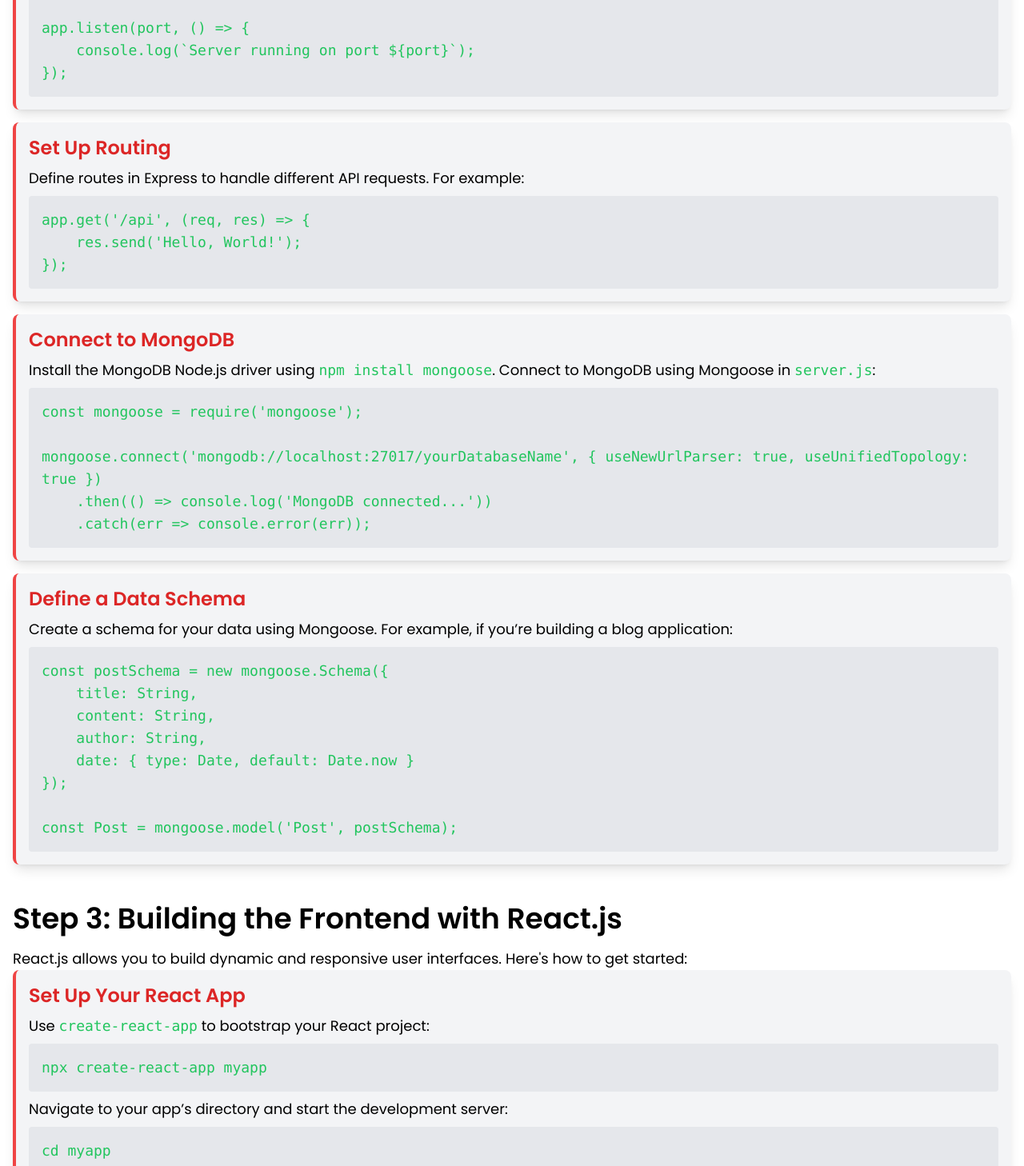
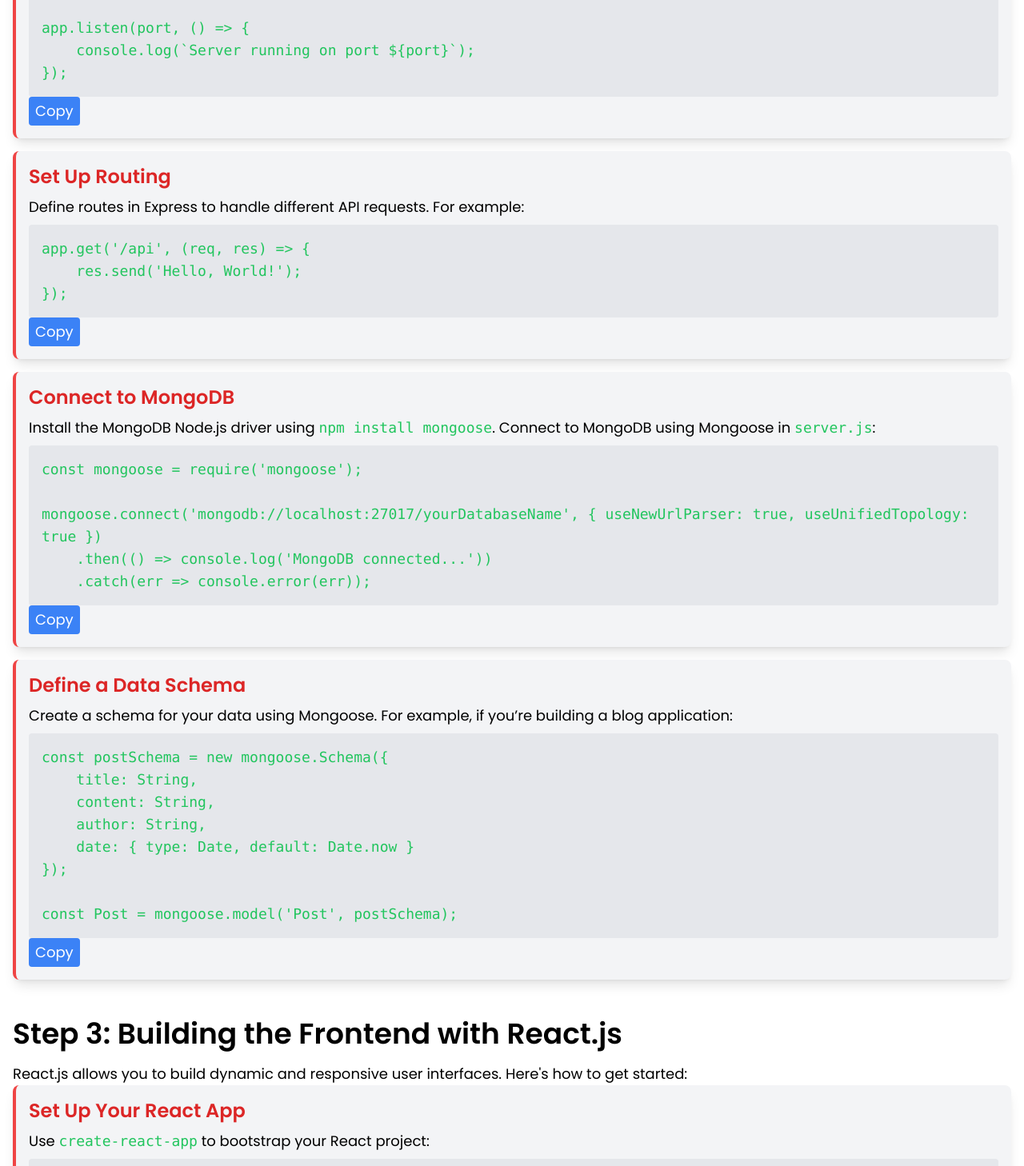
Before and after one commit to HamdanRaza309/Portfolio, a React (Create React App) app: page /ScalableWebApp in a window 1280 px wide. Shown: the part 2460-3918 px from the top of the page at 80% size. Built offline with nearby package versions, Linux system fonts and the light colour scheme.

Commit message:
Add copy text button to blog entries

```diff
--- /dev/null
+++ b/src/components/CopyButton.js
@@ -0,0 +1,24 @@
+import React, { useState } from 'react';
+
+const CopyButton = ({ text }) => {
+    const [copied, setCopied] = useState(false);
+
+    const handleCopy = () => {
+        navigator.clipboard.writeText(text).then(() => {
+            setCopied(true);
+            setTimeout(() => setCopied(false), 2000);
+        });
+    };
+
+    return (
+        <button
+            onClick={handleCopy}
+            className={`bg-blue-500 text-white px-2 py-1 rounded ${copied ? 'bg-green-500' : 'bg-blue-500'
+                }`}
+        >
+            {copied ? 'Copied!' : 'Copy'}
+        </button>
+    );
+};
+
+export default CopyButton;
--- a/src/components/IntroToTailwindCSS.js
+++ b/src/components/IntroToTailwindCSS.js
@@ -1,5 +1,6 @@
 import React, { useEffect } from 'react';
 import Img from '../assets/images/blog4.jpg'
+import CopyButton from './CopyButton';
 
 const IntroToTailwindCSS = () => {
 
@@ -53,6 +54,8 @@
                             {`npm install tailwindcss
 npx tailwindcss init`}
                         </pre>
+                        <CopyButton text={`npm install tailwindcss
+npx tailwindcss init`} />
                     </div>
                     <div className="bg-gray-100 border-l-4 border-red-500 p-4 rounded-lg shadow-lg">
                         <strong className='text-red-600'>Configure TailwindCSS:</strong>
@@ -66,6 +69,13 @@
   plugins: [],
 }`}
                         </pre>
+                        <CopyButton text={`module.exports = {
+  content: ["./src/**/*.{js,jsx,ts,tsx}"],
+  theme: {
+    extend: {},
+  },
+  plugins: [],
+}`} />
                     </div>
                     <div className="bg-gray-100 border-l-4 border-red-500 p-4 rounded-lg shadow-lg">
                         <strong className='text-red-600'>Add Tailwind to Your CSS:</strong>
@@ -75,6 +85,9 @@
 @tailwind components;
 @tailwind utilities;`}
                         </pre>
+                        <CopyButton text={`@tailwind base;
+@tailwind components;
+@tailwind utilities;`} />
                     </div>
                     <div className="bg-gray-100 border-l-4 border-red-500 p-4 rounded-lg shadow-lg">
                         <strong className='text-red-600'>Build and Use Tailwind:</strong>
@@ -82,6 +95,7 @@
                         <pre className="bg-gray-100 p-4 rounded text-green-500 overflow-auto">
                             {`npx tailwindcss -o build/tailwind.css --watch`}
                         </pre>
+                        <CopyButton text={`npx tailwindcss -o build/tailwind.css --watch`} />
                     </div>
                 </div>
             </section>
@@ -131,10 +145,6 @@
                     </div>
                 </div>
             </section>
-
-            <footer className="py-4 text-center bg-gray-800 text-white rounded-lg">
-                <p>&copy; {new Date().getFullYear()} Hamdan Raza. All rights reserved.</p>
-            </footer>
         </div>
     )
 }
--- a/src/components/OptimizingWebPerformance.js
+++ b/src/components/OptimizingWebPerformance.js
@@ -1,6 +1,6 @@
 import React, { useEffect } from 'react';
 import Img from '../assets/images/blog3.jpg'
-
+import CopyButton from './CopyButton';
 const OptimizingWebPerformance = () => {
 
     useEffect(() => {
@@ -41,6 +41,11 @@
     // Use MyComponent
 });`}
                     </pre>
+                    <CopyButton text={`import('./MyComponent').then(module => {
+    const MyComponent = module.default;
+    // Use MyComponent
+});`} />
+
                 </div>
                 <div className="bg-gray-100 border-l-4 border-red-500 p-4 rounded-lg shadow-lg mt-4">
                     <h3 className="text-xl md:text-2xl font-semibold text-red-600 mb-2">React Lazy and Suspense</h3>
@@ -58,6 +63,15 @@
     );
 }`}
                     </pre>
+                    <CopyButton text={`const MyComponent = React.lazy(() => import('./MyComponent'));
+
+function App() {
+    return (
+        <React.Suspense fallback={<div>Loading...</div>}>
+            <MyComponent />
+        </React.Suspense>
+    );
+}`} />
                 </div>
             </section>
 
@@ -74,6 +88,7 @@
                     <pre className="bg-gray-200 p-4 rounded-lg overflow-x-auto text-green-500 text-sm md:text-base">
                         {`<img src="image.jpg" alt="Example" loading="lazy" />`}
                     </pre>
+                    <CopyButton text={`<img src="image.jpg" alt="Example" loading="lazy" />`} />
                 </div>
                 <div className="bg-gray-100 border-l-4 border-red-500 p-4 rounded-lg shadow-lg mt-4">
                     <h3 className="text-xl md:text-2xl font-semibold text-red-600 mb-2">Lazy Loading Components</h3>
@@ -91,6 +106,16 @@
     );
 }`}
                     </pre>
+                    <CopyButton text={`const LazyComponent = React.lazy(() => import('./LazyComponent'));
+
+function App() {
+    return (
+        <React.Suspense fallback={<div>Loading...</div>}>
+            <LazyComponent />
+        </React.Suspense>
+    );
+}`} />
+
                 </div>
             </section>
 
@@ -126,6 +151,20 @@
     background-position: -50px 0;
 }`}
                     </pre>
+                    <CopyButton text={`.icon {
+    background-image: url('sprite.png');
+    background-size: cover;
+    width: 50px;
+    height: 50px;
+}
+
+.icon-1 {
+    background-position: 0 0;
+}
+
+.icon-2 {
+    background-position: -50px 0;
+}`} />
                 </div>
                 <div className="bg-gray-100 border-l-4 border-red-500 p-4 rounded-lg shadow-lg mt-4">
                     <h3 className="text-xl md:text-2xl font-semibold text-red-600 mb-2">Reduce Third-Party Requests</h3>
@@ -154,6 +193,7 @@
                     <pre className="bg-gray-200 p-4 rounded-lg overflow-x-auto text-green-500 text-sm md:text-base">
                         {`<img src="image.webp" alt="Example" />`}
                     </pre>
+                    <CopyButton text={`<img src="image.webp" alt="Example" />`} />
                 </div>
             </section>
         </div>
--- a/src/components/ResponsiveDesign.js
+++ b/src/components/ResponsiveDesign.js
@@ -1,5 +1,6 @@
 import React, { useEffect } from 'react';
 import Img from '../assets/images/blog2.jpg';
+import CopyButton from './CopyButton';
 
 const ResponsiveDesign = () => {
     useEffect(() => {
@@ -66,6 +67,7 @@
                         <pre className="bg-gray-200 text-green-500 p-4 rounded text-sm sm:text-base md:text-lg overflow-x-auto whitespace-pre-wrap mt-2">
                             {`<meta name="viewport" content="width=device-width, initial-scale=1.0">`}
                         </pre>
+                        <CopyButton text={`<meta name="viewport" content="width=device-width, initial-scale=1.0">`} />
                     </div>
 
                     <div className="bg-gray-100 border-l-4 border-red-500 p-4 rounded-lg shadow-lg">
--- a/src/components/ScalableWebApp.js
+++ b/src/components/ScalableWebApp.js
@@ -1,6 +1,7 @@
 import React, { useEffect } from 'react';
 import Img from '../assets/images/blog1.jpg';
 import { Link } from 'react-router-dom';
+import CopyButton from './CopyButton';
 
 const ScalableWebApp = () => {
     useEffect(() => {
@@ -89,6 +90,14 @@
     console.log(\`Server running on port \${port}\`);
 });`}
                         </pre>
+                        <CopyButton text={`const express = require('express');
+const app = express();
+const port = process.env.PORT || 5000;
+
+app.listen(port, () => {
+    console.log(\`Server running on port \${port}\`);
+});`} />
+
                     </div>
 
                     <div className="bg-gray-100 border-l-4 border-red-500 p-4 rounded-lg shadow-lg mb-1">
@@ -101,6 +110,9 @@
     res.send('Hello, World!');
 });`}
                         </pre>
+                        <CopyButton text={`app.get('/api', (req, res) => {
+    res.send('Hello, World!');
+});`} />
                     </div>
 
                     <div className="bg-gray-100 border-l-4 border-red-500 p-4 rounded-lg shadow-lg mb-1">
@@ -115,6 +127,11 @@
     .then(() => console.log('MongoDB connected...'))
     .catch(err => console.error(err));`}
                         </pre>
+                        <CopyButton text={`const mongoose = require('mongoose');
+
+mongoose.connect('mongodb://localhost:27017/yourDatabaseName', { useNewUrlParser: true, useUnifiedTopology: true })
+    .then(() => console.log('MongoDB connected...'))
+    .catch(err => console.error(err));`} />
                     </div>
 
                     <div className="bg-gray-100 border-l-4 border-red-500 p-4 rounded-lg shadow-lg mb-1">
@@ -132,6 +149,14 @@
 
 const Post = mongoose.model('Post', postSchema);`}
                         </pre>
+                        <CopyButton text={`const postSchema = new mongoose.Schema({
+    title: String,
+    content: String,
+    author: String,
+    date: { type: Date, default: Date.now }
+});
+
+const Post = mongoose.model('Post', postSchema);`} />
                     </div>
                 </div>
             </section>
@@ -151,6 +176,7 @@
                     <pre className="bg-gray-200 text-green-500 p-4 rounded text-sm sm:text-base md:text-lg overflow-x-auto whitespace-pre-wrap mt-2">
                         {`npx create-react-app myapp`}
                     </pre>
+                    <CopyButton text={`npx create-react-app myapp`} />
                     <p className="text-base sm:text-lg mt-2">
                         Navigate to your app’s directory and start the development server:
                     </p>
@@ -158,6 +184,8 @@
                         {`cd myapp
 npm start`}
                     </pre>
+                    <CopyButton text={`cd myapp
+npm start`} />
                 </div>
                 <div className="bg-gray-100 border-l-4 border-red-500 p-4 rounded-lg shadow-lg mt-4">
                     <strong className="text-lg sm:text-xl md:text-2xl text-red-600">Create Components</strong>
```
